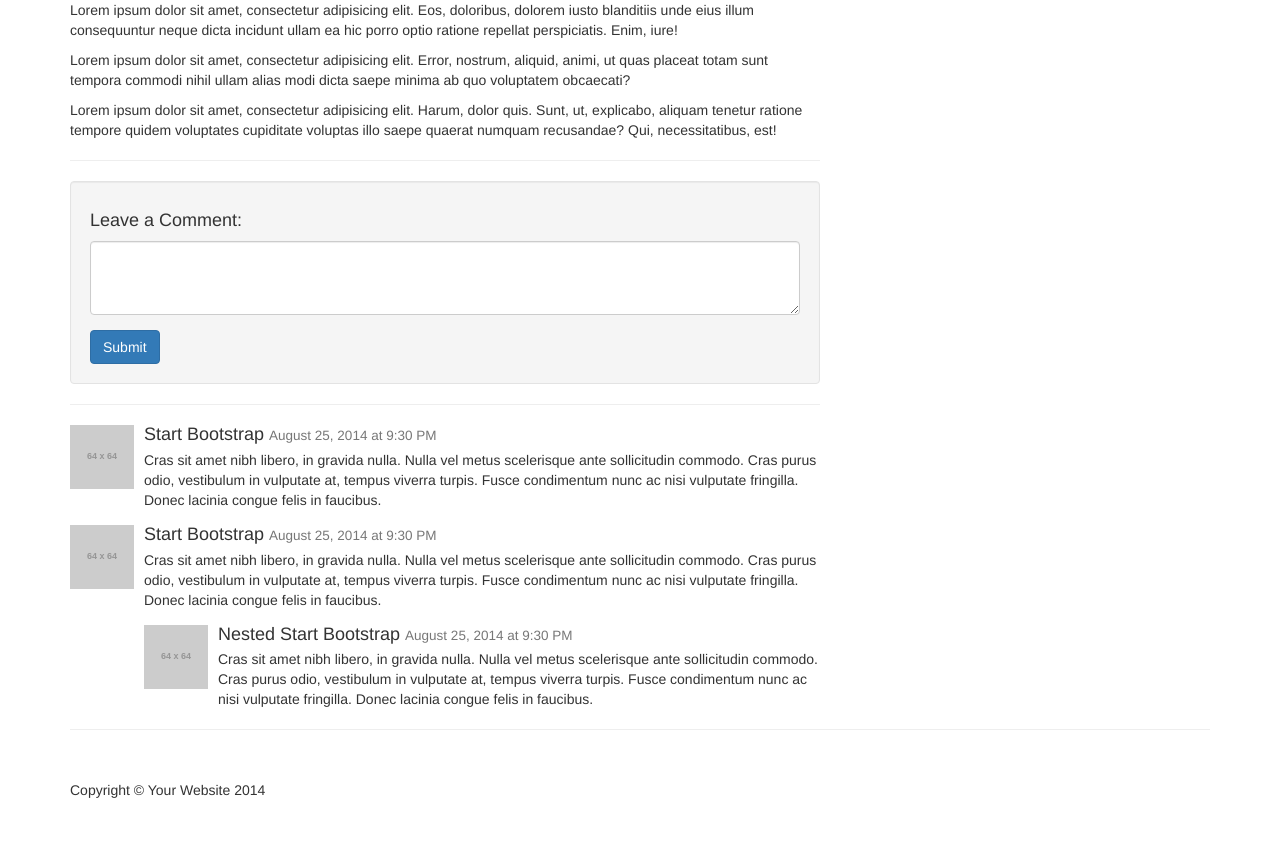
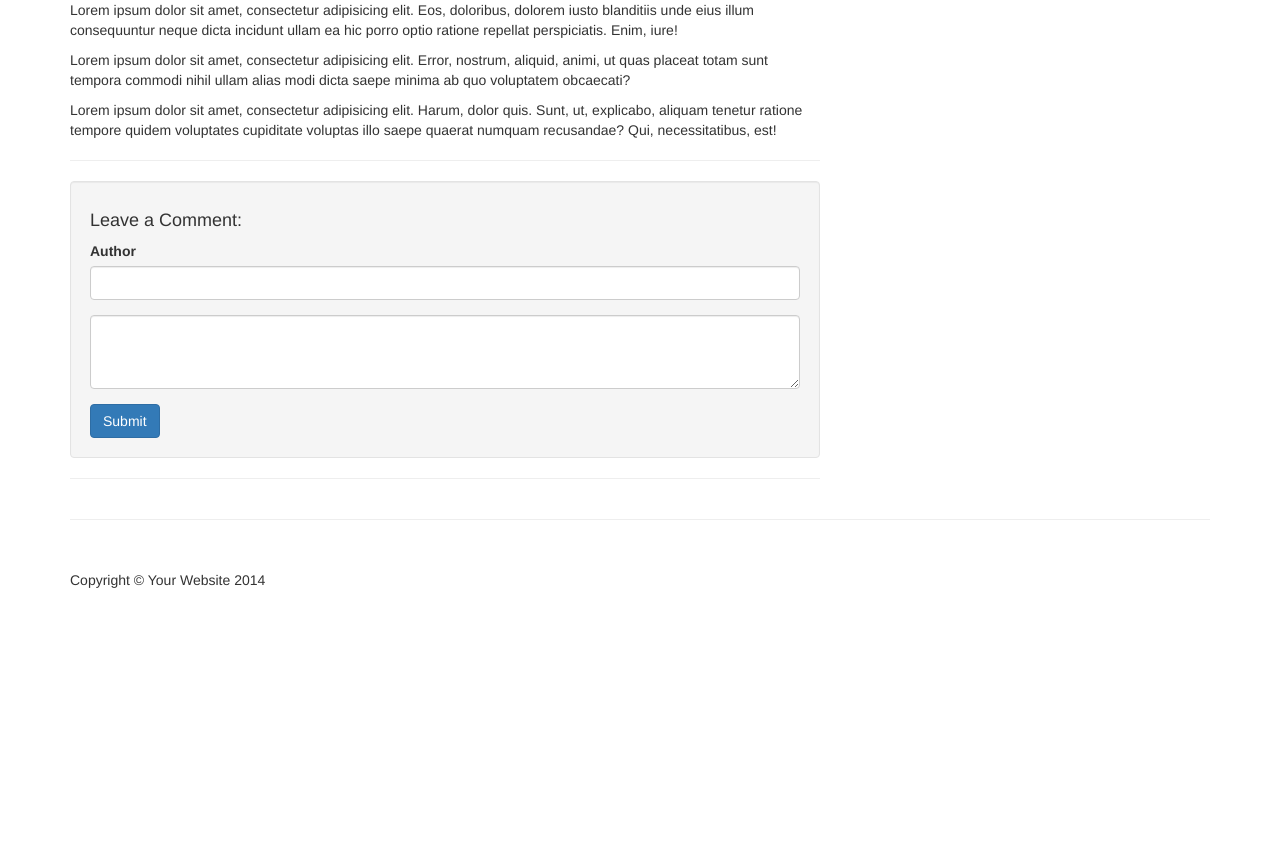
Before and after one commit to chisumo2016/gallery_application, a PHP site: page /photo.php in a window 1280 px wide. Shown: the part 720-1580 px from the top of the page. After the commit the page ends 1308 px from the top, so only its background shows below. Run offline with PHP 8.4, Linux system fonts and the light colour scheme; grey boxes labelled with a size stand in for pictures from a placeholder-image service; some libraries are stand-ins or nearby versions.

Commit message:
Tested the comments form

```diff
--- a/admin/includes/comment.php
+++ b/admin/includes/comment.php
@@ -42,8 +42,8 @@ class Comment  extends  Db_object
 
         global $database;
 
-        $sql   = "SELECT  * FROM " .self::$db_table ;
-        $sql  .= " WHERE photo_id = " $database->escape_string($photo_id);
+        $sql   = "SELECT  * FROM  " . self::$db_table;
+        $sql  .= " WHERE photo_id = " . $database->escape_string($photo_id);
         $sql  .= " ORDER BY  photo_id ASC";
 
         return self::find_by_query($sql);
--- a/photo.php
+++ b/photo.php
@@ -1,3 +1,15 @@
+<?php
+
+if(isset($_POST['submit'])){
+    echo "Heloooooooooo";
+}
+
+
+
+
+?>
+
+
 <!DOCTYPE html>
 <html lang="en">
 
@@ -104,56 +116,23 @@
                 <!-- Comments Form -->
                 <div class="well">
                     <h4>Leave a Comment:</h4>
-                    <form role="form">
+                    <form role="form" method="post">
+
                         <div class="form-group">
-                            <textarea class="form-control" rows="3"></textarea>
+                            <label for="author">Author</label>
+                            <input type="text" name="author" class="form-control">
                         </div>
-                        <button type="submit" class="btn btn-primary">Submit</button>
+
+                        <div class="form-group">
+                            <textarea name="body"  class="form-control" rows="3"></textarea>
+                        </div>
+                        <button type="submit" class="btn btn-primary" name="submit"> Submit</button>
                     </form>
                 </div>
 
                 <hr>
 
-                <!-- Posted Comments -->
 
-                <!-- Comment -->
-                <div class="media">
-                    <a class="pull-left" href="#">
-                        <img class="media-object" src="http://placehold.it/64x64" alt="">
-                    </a>
-                    <div class="media-body">
-                        <h4 class="media-heading">Start Bootstrap
-                            <small>August 25, 2014 at 9:30 PM</small>
-                        </h4>
-                        Cras sit amet nibh libero, in gravida nulla. Nulla vel metus scelerisque ante sollicitudin commodo. Cras purus odio, vestibulum in vulputate at, tempus viverra turpis. Fusce condimentum nunc ac nisi vulputate fringilla. Donec lacinia congue felis in faucibus.
-                    </div>
-                </div>
-
-                <!-- Comment -->
-                <div class="media">
-                    <a class="pull-left" href="#">
-                        <img class="media-object" src="http://placehold.it/64x64" alt="">
-                    </a>
-                    <div class="media-body">
-                        <h4 class="media-heading">Start Bootstrap
-                            <small>August 25, 2014 at 9:30 PM</small>
-                        </h4>
-                        Cras sit amet nibh libero, in gravida nulla. Nulla vel metus scelerisque ante sollicitudin commodo. Cras purus odio, vestibulum in vulputate at, tempus viverra turpis. Fusce condimentum nunc ac nisi vulputate fringilla. Donec lacinia congue felis in faucibus.
-                        <!-- Nested Comment -->
-                        <div class="media">
-                            <a class="pull-left" href="#">
-                                <img class="media-object" src="http://placehold.it/64x64" alt="">
-                            </a>
-                            <div class="media-body">
-                                <h4 class="media-heading">Nested Start Bootstrap
-                                    <small>August 25, 2014 at 9:30 PM</small>
-                                </h4>
-                                Cras sit amet nibh libero, in gravida nulla. Nulla vel metus scelerisque ante sollicitudin commodo. Cras purus odio, vestibulum in vulputate at, tempus viverra turpis. Fusce condimentum nunc ac nisi vulputate fringilla. Donec lacinia congue felis in faucibus.
-                            </div>
-                        </div>
-                        <!-- End Nested Comment -->
-                    </div>
-                </div>
 
             </div>
 
```
